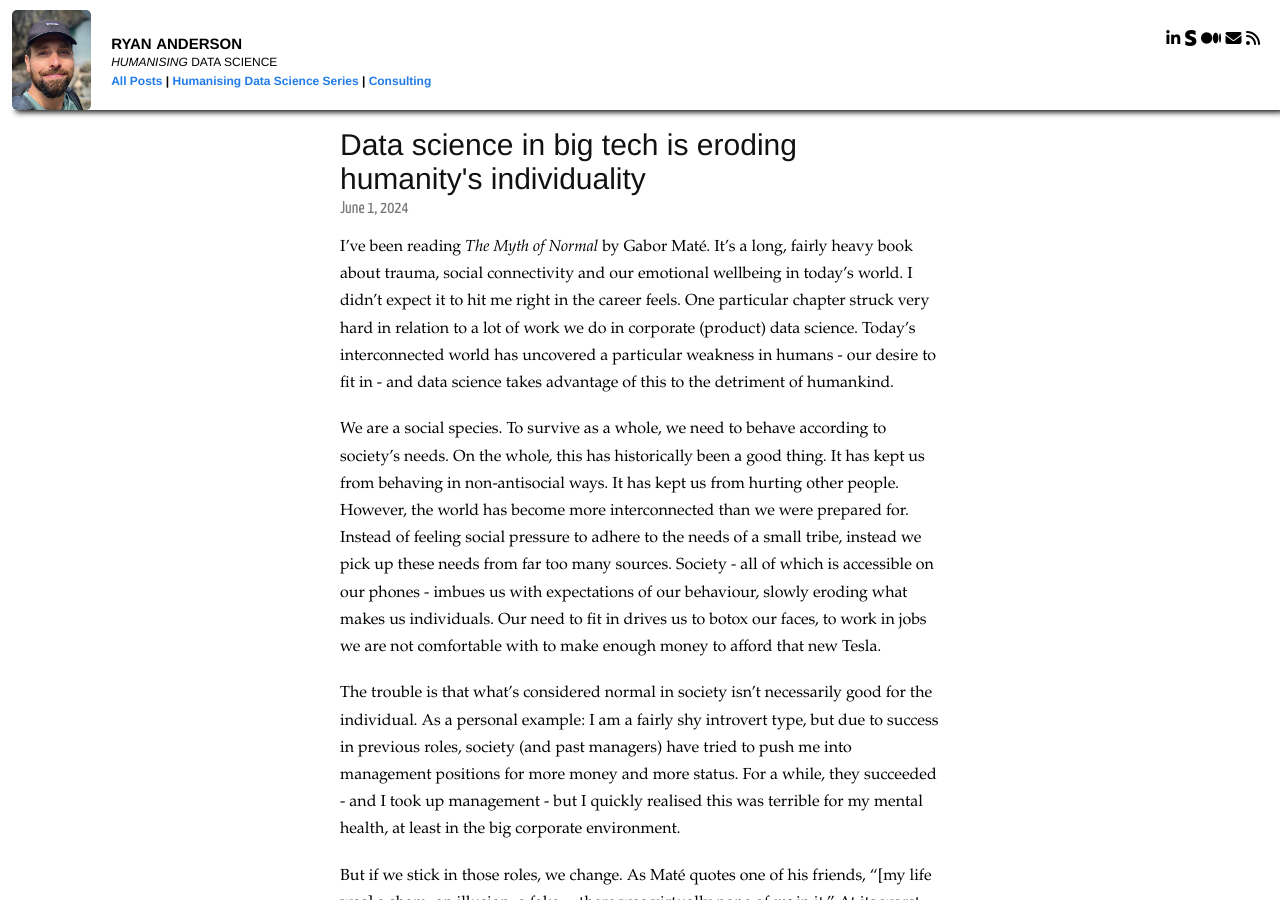
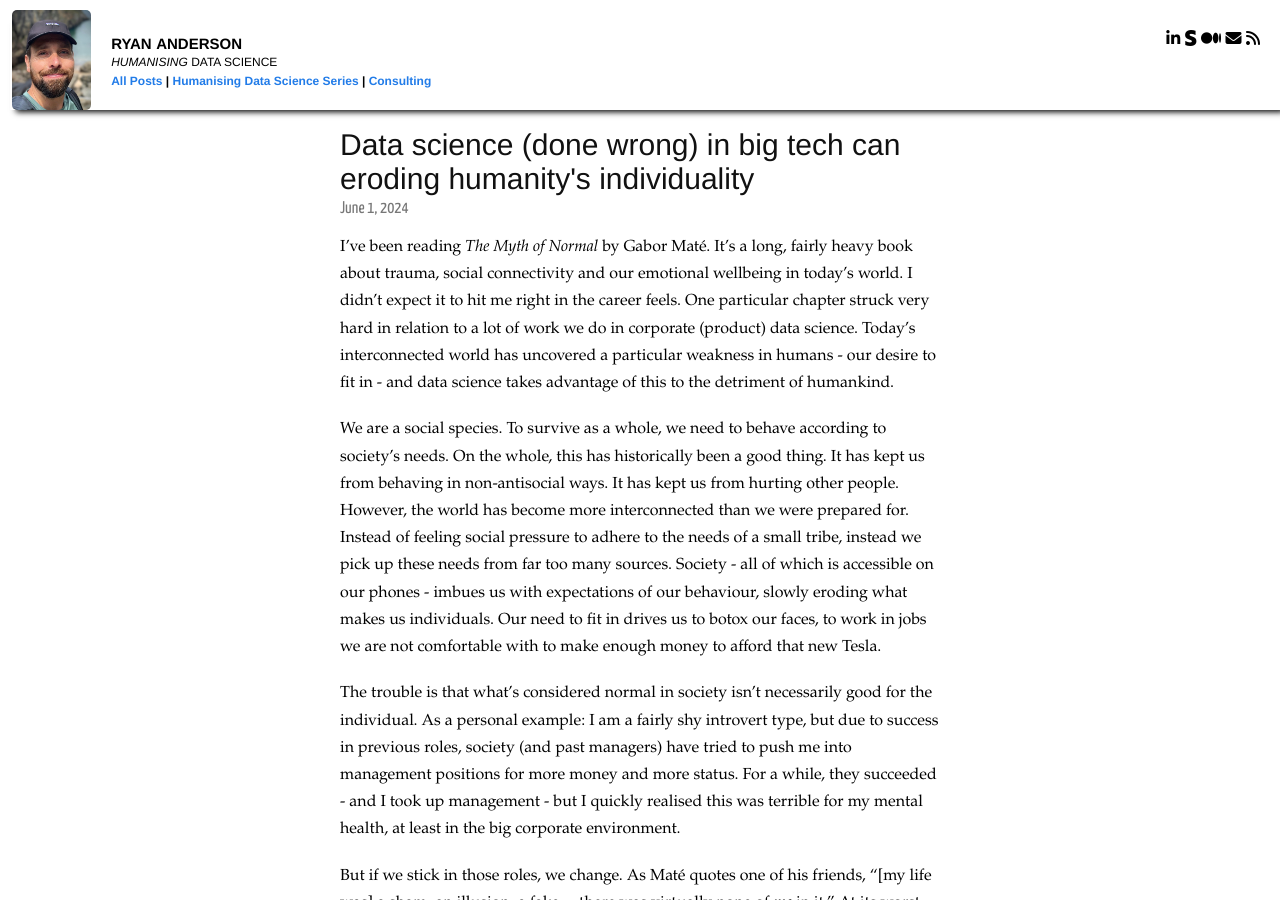
Before and after one commit to ryan-anderson-ds/ryan-anderson-ds.github.io, a Jekyll site: the page built from _posts/2024-06-01-Individuality.md, in a window 1280 px wide and 900 px high. Built offline with Jekyll 4.4.1, drawn with Linux system fonts in a browser that asks for light colours.

Commit message:
Update 2024-06-01-Individuality.md

```diff
--- a/_posts/2024-06-01-Individuality.md
+++ b/_posts/2024-06-01-Individuality.md
@@ -1,6 +1,6 @@
 ---
 layout: post
-title: Data science in big tech is eroding humanity's individuality
+title: Data science (done wrong) in big tech can eroding humanity's individuality
 type: insights
 ---
 
```
